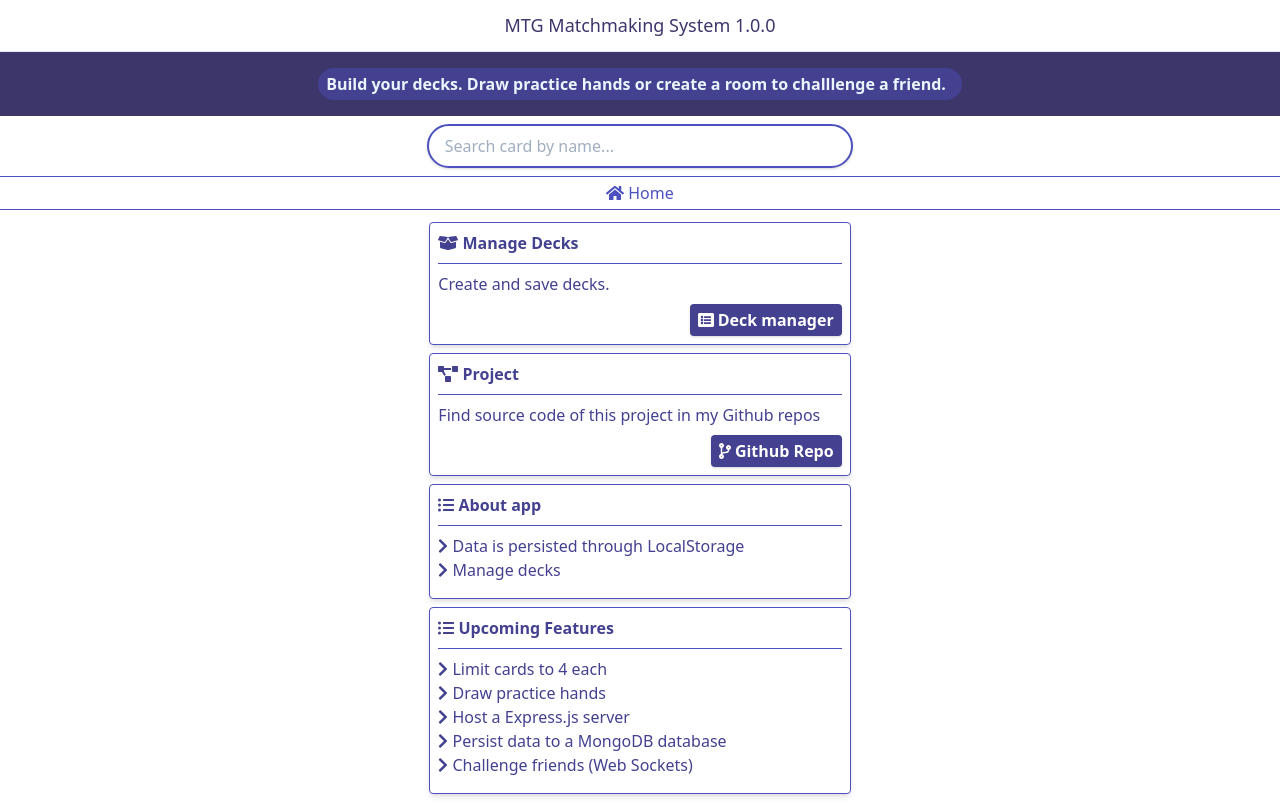
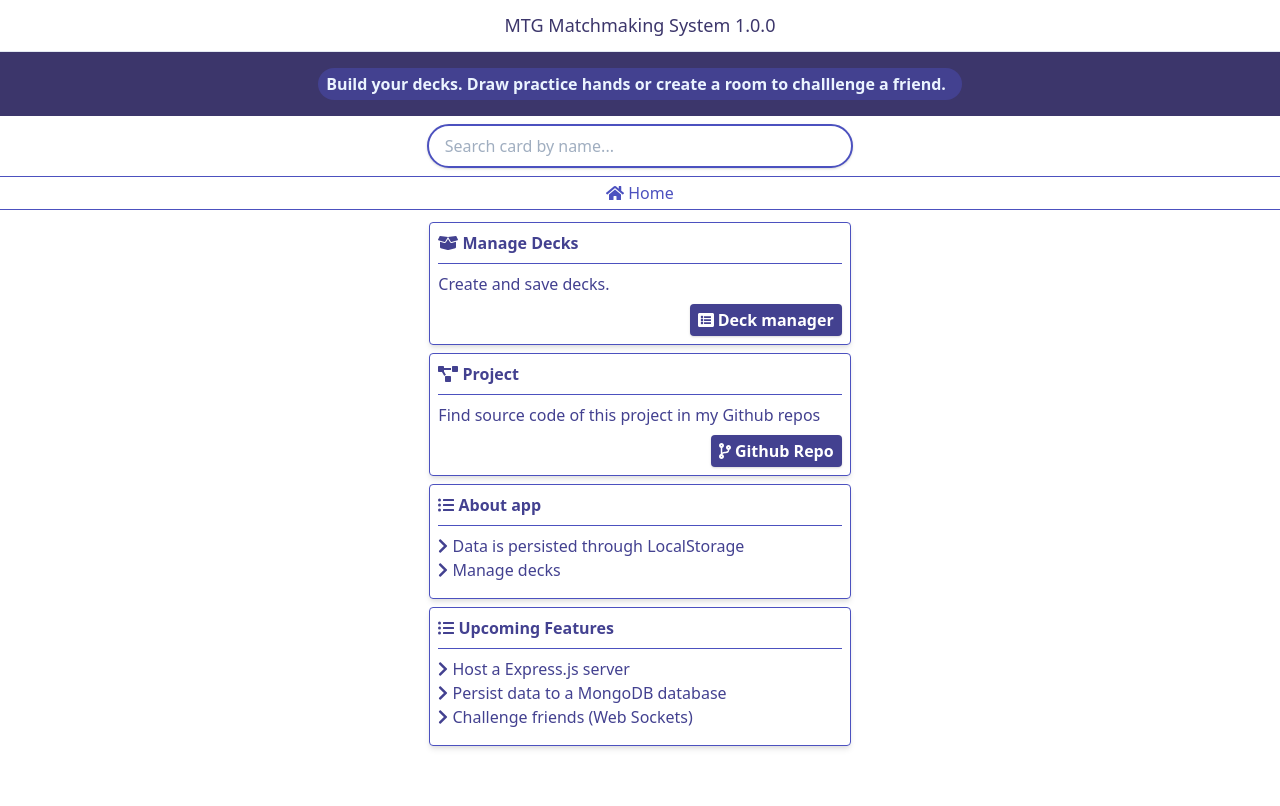
Before and after one commit to whtirado/react-mtg-app, a React (Create React App) app: page /dashboard in a window 1280 px wide. Built offline with nearby package versions, Linux system fonts and the light colour scheme.

Commit message:
Updated upcoming features.

```diff
--- a/src/Components/Dashboard/Dashboard.js
+++ b/src/Components/Dashboard/Dashboard.js
@@ -73,12 +73,6 @@ export default function Dashboard() {
           <div className='text-indigo-800 py-2'>
             <ul>
               <li>
-                <FontAwesomeIcon icon={faChevronRight} /> Limit cards to 4 each
-              </li>
-              <li>
-                <FontAwesomeIcon icon={faChevronRight} /> Draw practice hands
-              </li>
-              <li>
                 <FontAwesomeIcon icon={faChevronRight} /> Host a Express.js
                 server
               </li>
```
